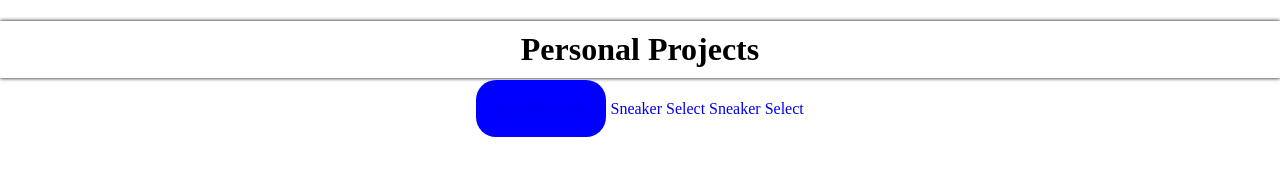
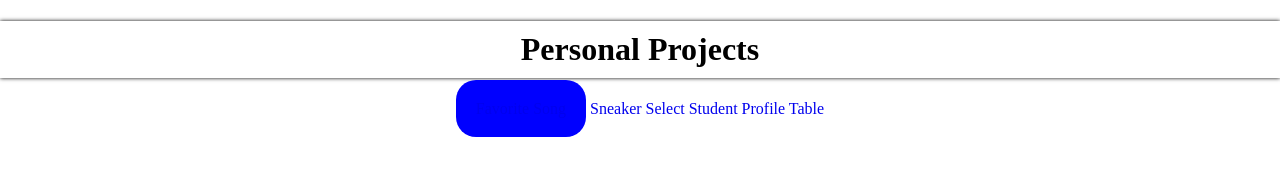
Before and after one commit to reliepalor/GitHub-Practice, a plain HTML site: page index.html in a window 1280 px wide. Drawn offline with Linux system fonts and the light colour scheme.

Commit message:
Update index.html

```diff
--- a/index.html
+++ b/index.html
@@ -11,6 +11,6 @@
 
     <a id="fav" href="Favorite Song.html" style="text-decoration:none;">Favorite Song</a>
     <a href="shoe.html" style="text-decoration:none;">Sneaker Select</a>
-    <a href="Student profile table.html" style="text-decoration:none;">Sneaker Select</a>
+    <a href="Student profile table.html" style="text-decoration:none;">Student Profile Table</a>
 </body>
 </html>
```
